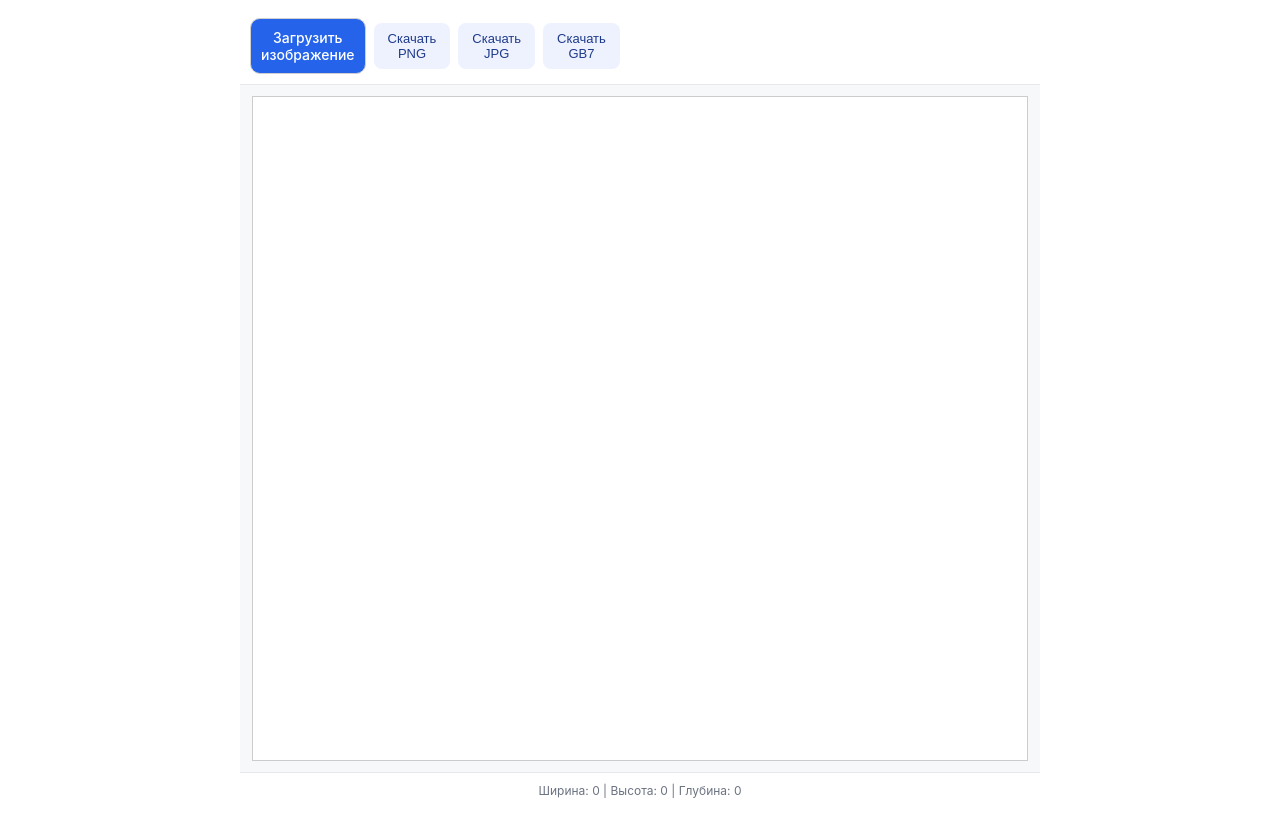
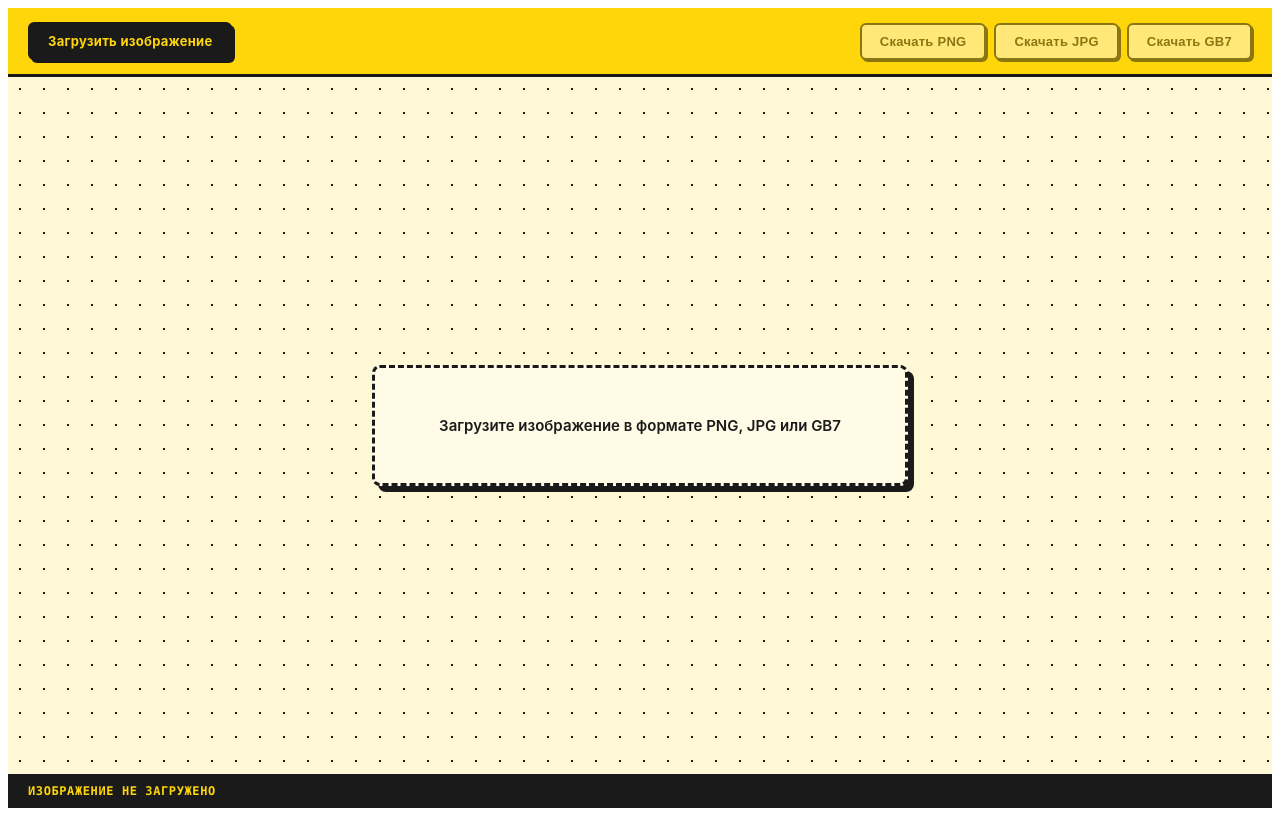
Before and after one commit to FrontendCourseMP/photoshop-alexanderioo, an Angular app: page / in a window 1280 px wide. Built offline with nearby package versions, Linux system fonts and the light colour scheme.

Commit message:
fix gb7 utilt and logic

```diff
--- a/src/app/image-editor/image-editor.component.html
+++ b/src/app/image-editor/image-editor.component.html
@@ -1,28 +1,67 @@
-<div class="app">
+<div class="editor">
   <header class="toolbar">
-    <label class="file-button">
+    <label class="btn btn-primary">
       Загрузить изображение
       <input
         type="file"
+        accept=".png,.jpg,.jpeg,.gb7,image/png,image/jpeg"
         (change)="onFile($event)"
-        accept=".png,.jpg,.jpeg,.gb7"
+        hidden
       />
     </label>
 
-    @for (button of downloadButtons; track button.label) {
-    <button type="button" (click)="button.action()">
-      {{ button.label }}
+    @if (info()?.hasMask) {
+    <button
+      type="button"
+      class="btn"
+      [class.active]="showMasked()"
+      (click)="toggleMask()"
+    >
+      {{ showMasked() ? "Скрыть маскированные" : "Показать маскированные" }}
     </button>
     }
+
+    <div class="toolbar-group">
+      @for (btn of downloadButtons; track btn.label) {
+      <button
+        type="button"
+        class="btn"
+        [disabled]="!hasImage()"
+        (click)="btn.action()"
+      >
+        {{ btn.label }}
+      </button>
+      }
+    </div>
   </header>
 
-  <main class="workspace">
-    <div class="canvas-wrapper">
+  <main class="canvas-area">
+    @if (!hasImage()) {
+    <div class="empty">
+      <p>Загрузите изображение в формате PNG, JPG или GB7</p>
+    </div>
+    }
+
+    <div class="canvas-wrapper" [class.hidden]="!hasImage()">
       <canvas #canvas></canvas>
     </div>
   </main>
 
-  <footer class="status">
-    Ширина: {{ width }} | Высота: {{ height }} | Глубина: {{ depth }}
+  <footer class="status-bar">
+    @if (info(); as i) {
+    <span>
+      Ширина: <b>{{ i.width }}</b> px
+    </span>
+    <span>
+      Высота: <b>{{ i.height }}</b> px
+    </span>
+    <span>
+      Глубина цвета: <b>{{ i.depth }}</b> бит
+    </span>
+    @if (i.hasMask) {
+    <span>Маска: <b>есть</b></span>
+    } } @else {
+    <span>Изображение не загружено</span>
+    }
   </footer>
 </div>
--- a/src/app/image-editor/image-editor.component.less
+++ b/src/app/image-editor/image-editor.component.less
@@ -1,112 +1,200 @@
-.app {
-  display: flex;
-  flex-direction: column;
+:host {
+  display: block;
   height: 100vh;
-  max-width: 390px;
-  margin: 0 auto;
-  font-family: -apple-system, BlinkMacSystemFont, "Segoe UI", sans-serif;
-  background: #f7f8fa;
+  background: #fff8d6;
+  color: #1a1a1a;
+  font-family: -apple-system, BlinkMacSystemFont, "Inter", "Segoe UI",
+    sans-serif;
+  font-size: 14px;
 }
 
-/* ===== Toolbar ===== */
+.editor {
+  display: grid;
+  grid-template-rows: auto 1fr auto;
+  height: 100%;
+  min-height: 0;
+}
 
 .toolbar {
   display: flex;
+  align-items: center;
+  gap: 12px;
+  padding: 14px 20px;
+  background: #ffd60a;
+  border-bottom: 3px solid #1a1a1a;
   flex-wrap: wrap;
+
+  &-group {
+    display: flex;
     gap: 8px;
-  padding: 10px;
-  background: #ffffff;
-  border-bottom: 1px solid #e5e7eb;
+    margin-left: auto;
+  }
 }
 
-.file-button {
-  flex: 1 1 100%;
-  text-align: center;
-  padding: 10px;
-  border-radius: 10px;
-  background: #2563eb;
-  color: white;
-  font-weight: 500;
+.btn {
+  display: inline-flex;
+  align-items: center;
+  justify-content: center;
+  gap: 6px;
+  padding: 9px 18px;
+  background: #fffbe6;
+  color: #1a1a1a;
+  border: 2px solid #1a1a1a;
+  border-radius: 6px;
+  font-size: 13px;
+  font-weight: 700;
+  letter-spacing: 0.02em;
   cursor: pointer;
+  user-select: none;
+  box-shadow: 3px 3px 0 #1a1a1a;
+  transition: transform 0.1s ease, box-shadow 0.1s ease;
 
-  input {
+  &:hover:not(:disabled) {
+    transform: translate(-1px, -1px);
+    box-shadow: 4px 4px 0 #1a1a1a;
+  }
+
+  &:active:not(:disabled) {
+    transform: translate(3px, 3px);
+    box-shadow: 0 0 0 #1a1a1a;
+  }
+
+  &:disabled {
+    opacity: 0.5;
+    cursor: not-allowed;
+    box-shadow: 2px 2px 0 #1a1a1a;
+  }
+
+  &.active {
+    background: #1a1a1a;
+    color: #ffd60a;
+  }
+
+  &-primary {
+    background: #1a1a1a;
+    color: #ffd60a;
+
+    &:hover:not(:disabled) {
+      background: #000;
+    }
+  }
+}
+
+.canvas-area {
+  position: relative;
+  overflow: auto;
+  display: flex;
+  align-items: center;
+  justify-content: center;
+  padding: 32px;
+  min-width: 0;
+  min-height: 0;
+  background-color: #fff8d6;
+  background-image: radial-gradient(circle, #1a1a1a 1.5px, transparent 1.5px);
+  background-size: 24px 24px;
+}
+
+.canvas-wrapper {
+  display: flex;
+  max-width: 100%;
+  max-height: 100%;
+  min-width: 0;
+  min-height: 0;
+
+  &.hidden {
     display: none;
   }
 
-  &:active {
-    background: #1e4ed8;
+  canvas {
+    max-width: 100%;
+    max-height: 100%;
+    width: auto;
+    height: auto;
+    object-fit: contain;
+    display: block;
+    background: #fff;
+    border: 3px solid #1a1a1a;
+    box-shadow: 8px 8px 0 #1a1a1a;
+    image-rendering: pixelated;
   }
 }
 
-button {
-  flex: 1;
-  padding: 8px;
+.empty {
+  display: flex;
+  flex-direction: column;
+  align-items: center;
+  gap: 12px;
+  padding: 48px 64px;
+  background: #fffbe6;
+  border: 3px dashed #1a1a1a;
   border-radius: 8px;
-  border: none;
-  background: #eef2ff;
-  color: #1e3a8a;
-  font-size: 13px;
-  font-weight: 500;
-  cursor: pointer;
+  color: #1a1a1a;
+  text-align: center;
+  box-shadow: 6px 6px 0 #1a1a1a;
 
-  &:active {
-    transform: scale(0.97);
-    background: #dbeafe;
+  p {
+    margin: 0;
+    font-size: 15px;
+    font-weight: 600;
   }
 }
 
-.workspace {
-  flex: 1;
+.status-bar {
   display: flex;
-  justify-content: center;
+  gap: 24px;
+  padding: 10px 20px;
+  background: #1a1a1a;
+  color: #ffd60a;
+  font-size: 12px;
+  font-family: "SF Mono", Menlo, Monaco, "Courier New", monospace;
+  font-weight: 600;
+  letter-spacing: 0.05em;
+  text-transform: uppercase;
+
+  span {
+    display: inline-flex;
     align-items: center;
-  padding: 12px;
-  overflow: hidden; // ключевое
+    gap: 6px;
   }
 
-.canvas-wrapper {
-  width: 100%;
-  height: 100%;
-  max-height: 100%;
-  overflow: hidden; // убираем вылезание
-  display: flex;
-  justify-content: center;
-  align-items: center;
+  b {
+    color: #fff;
+    font-weight: 700;
   }
-canvas {
-  max-width: 100%;
-  max-height: 100%;
-  display: block;
 }
 
-/* ===== Status ===== */
+@media (max-width: 640px) {
+  .toolbar {
+    padding: 10px 12px;
 
-.status {
-  padding: 10px;
-  font-size: 12px;
-  color: #6b7280;
-  background: #ffffff;
-  border-top: 1px solid #e5e7eb;
-  text-align: center;
+    &-group {
+      margin-left: 0;
+      width: 100%;
+    }
   }
 
-/* ===== Desktop fallback ===== */
-
-@media (min-width: 768px) {
-  .app {
-    max-width: 800px;
+  .canvas-area {
+    padding: 16px;
   }
 
-  .toolbar {
-    flex-wrap: nowrap;
+  .status-bar {
+    flex-wrap: wrap;
+    gap: 12px;
+    padding: 8px 12px;
+    font-size: 11px;
   }
 
-  .file-button {
-    flex: 0;
+  .btn {
+    padding: 8px 14px;
+    font-size: 12px;
+    box-shadow: 2px 2px 0 #1a1a1a;
+
+    &:hover:not(:disabled) {
+      box-shadow: 3px 3px 0 #1a1a1a;
+    }
   }
 
-  button {
-    flex: 0;
-    padding: 8px 14px;
+  .canvas-wrapper canvas {
+    box-shadow: 4px 4px 0 #1a1a1a;
   }
 }
--- a/src/app/image-editor/image-editor.component.ts
+++ b/src/app/image-editor/image-editor.component.ts
@@ -1,41 +1,69 @@
-import { Component, ViewChild, ElementRef } from '@angular/core';
-import { NgFor } from '@angular/common';
-import { decodeGB7, encodeGB7 } from '../../utilts/gb7.utilts';
+import {
+  Component,
+  ElementRef,
+  computed,
+  effect,
+  signal,
+  viewChild,
+} from "@angular/core";
+import { decodeGB7, encodeGB7 } from "../../utilts/gb7.utilts";
+
+interface ImageInfo {
+  width: number;
+  height: number;
+  depth: number;
+  hasMask: boolean;
+}
+
 @Component({
-  selector: 'app-image-editor',
+  selector: "app-image-editor",
+  standalone: true,
   imports: [],
-  templateUrl: './image-editor.component.html',
-  styleUrl: './image-editor.component.less',
+  templateUrl: "./image-editor.component.html",
+  styleUrl: "./image-editor.component.less",
 })
 export class ImageEditorComponent {
-  @ViewChild('canvas', { static: true })
-  private readonly canvasRef!: ElementRef<HTMLCanvasElement>;
+  private readonly canvasRef =
+    viewChild.required<ElementRef<HTMLCanvasElement>>("canvas");
 
-  width = 0;
-  height = 0;
-  depth = 0;
+  readonly info = signal<ImageInfo | null>(null);
+  readonly hasImage = computed(() => this.info() !== null);
+  readonly showMasked = signal(false);
+
+  private lastGb7Buffer: ArrayBuffer | null = null;
 
   readonly downloadButtons = [
-    {
-      label: 'Скачать PNG',
-      action: () => this.savePng(),
-    },
-    {
-      label: 'Скачать JPG',
-      action: () => this.saveJpg(),
-    },
-    {
-      label: 'Скачать GB7',
-      action: () => this.saveGb7(),
-    },
-  ];
+    { label: "Скачать PNG", action: () => this.savePng() },
+    { label: "Скачать JPG", action: () => this.saveJpg() },
+    { label: "Скачать GB7", action: () => this.saveGb7() },
+  ] as const;
+
+  constructor() {
+    effect(() => {
+      const show = this.showMasked();
+
+      if (this.lastGb7Buffer) {
+        const { imageData, depth, hasMask } = decodeGB7(
+          this.lastGb7Buffer,
+          show
+        );
+        this.drawImageData(imageData, depth, hasMask);
+      }
+    });
+  }
 
   private get canvas(): HTMLCanvasElement {
-    return this.canvasRef.nativeElement;
+    return this.canvasRef().nativeElement;
   }
 
   private get ctx(): CanvasRenderingContext2D {
-    return this.canvas.getContext('2d')!;
+    const context = this.canvas.getContext("2d");
+
+    if (!context) {
+      throw new Error("Canvas 2D context is not available");
+    }
+
+    return context;
   }
 
   onFile(event: Event): void {
@@ -46,24 +74,38 @@ export class ImageEditorComponent {
       return;
     }
 
-    const ext = file.name.split('.').pop()?.toLowerCase();
+    this.showMasked.set(false);
 
-    if (ext === 'gb7') {
+    const ext = file.name.split(".").pop()?.toLowerCase();
+
+    if (ext === "gb7") {
       this.loadGb7(file);
-      return;
+    } else {
+      this.lastGb7Buffer = null;
+      this.loadDefaultImage(file);
     }
 
-    this.loadDefaultImage(file);
+    input.value = "";
+  }
+
+  toggleMask(): void {
+    this.showMasked.update((value) => !value);
   }
 
   private loadGb7(file: File): void {
     const reader = new FileReader();
 
     reader.onload = () => {
-      const imageData = decodeGB7(reader.result as ArrayBuffer);
+      const buffer = reader.result as ArrayBuffer;
 
-      this.drawImageData(imageData);
-      this.depth = 7;
+      this.lastGb7Buffer = buffer;
+
+      const { imageData, depth, hasMask } = decodeGB7(
+        buffer,
+        this.showMasked()
+      );
+
+      this.drawImageData(imageData, depth, hasMask);
     };
 
     reader.readAsArrayBuffer(file);
@@ -71,6 +113,7 @@ export class ImageEditorComponent {
 
   private loadDefaultImage(file: File): void {
     const image = new Image();
+    const objectUrl = URL.createObjectURL(file);
 
     image.onload = () => {
       this.canvas.width = image.width;
@@ -78,46 +121,58 @@ export class ImageEditorComponent {
 
       this.ctx.drawImage(image, 0, 0);
 
-      this.width = image.width;
-      this.height = image.height;
-      this.depth = 24;
+      this.info.set({
+        width: image.width,
+        height: image.height,
+        depth: 24,
+        hasMask: false,
+      });
 
-      URL.revokeObjectURL(image.src);
+      URL.revokeObjectURL(objectUrl);
     };
 
-    image.src = URL.createObjectURL(file);
+    image.src = objectUrl;
   }
 
-  private drawImageData(imageData: ImageData): void {
+  private drawImageData(
+    imageData: ImageData,
+    depth: number,
+    hasMask: boolean
+  ): void {
     this.canvas.width = imageData.width;
     this.canvas.height = imageData.height;
 
+    this.ctx.clearRect(0, 0, imageData.width, imageData.height);
     this.ctx.putImageData(imageData, 0, 0);
 
-    this.width = imageData.width;
-    this.height = imageData.height;
+    this.info.set({
+      width: imageData.width,
+      height: imageData.height,
+      depth,
+      hasMask,
+    });
   }
 
   private savePng(): void {
-    this.download(this.canvas.toDataURL('image/png'), 'image.png');
+    this.download(this.canvas.toDataURL("image/png"), "image.png");
   }
 
   private saveJpg(): void {
-    this.download(this.canvas.toDataURL('image/jpeg'), 'image.jpg');
+    this.download(this.canvas.toDataURL("image/jpeg"), "image.jpg");
   }
 
   private saveGb7(): void {
     const buffer = encodeGB7(this.ctx, this.canvas.width, this.canvas.height);
-    const blob = new Blob([buffer], { type: 'application/octet-stream' });
+    const blob = new Blob([buffer], { type: "application/octet-stream" });
     const url = URL.createObjectURL(blob);
 
-    this.download(url, 'image.gb7');
+    this.download(url, "image.gb7");
 
     URL.revokeObjectURL(url);
   }
 
   private download(url: string, fileName: string): void {
-    const link = document.createElement('a');
+    const link = document.createElement("a");
 
     link.href = url;
     link.download = fileName;
--- a/src/utilts/gb7.utilts.ts
+++ b/src/utilts/gb7.utilts.ts
@@ -1,29 +1,53 @@
-export function decodeGB7(buffer: ArrayBuffer): ImageData {
+export interface Gb7Image {
+  imageData: ImageData;
+  depth: number;
+  hasMask: boolean;
+}
+
+const GB7_SIGNATURE = [0x47, 0x42, 0x37, 0x1d] as const;
+const GB7_VERSION = 0x01;
+const GB7_HEADER_SIZE = 12;
+const MASK_BIT = 0b10000000;
+const GRAY_MASK = 0b01111111;
+
+export function decodeGB7(buffer: ArrayBuffer, showMasked = false): Gb7Image {
   const view = new DataView(buffer);
 
-  if (
-    view.getUint8(0) !== 0x47 ||
-    view.getUint8(1) !== 0x42 ||
-    view.getUint8(2) !== 0x37 ||
-    view.getUint8(3) !== 0x1d
-  ) {
-    throw new Error('Not GB7');
+  for (let i = 0; i < GB7_SIGNATURE.length; i++) {
+    if (view.getUint8(i) !== GB7_SIGNATURE[i]) {
+      throw new Error("Not a GB7 file");
+    }
   }
 
+  const version = view.getUint8(4);
+
+  if (version !== GB7_VERSION) {
+    throw new Error(`Unsupported GB7 version: ${version}`);
+  }
+
+  const flag = view.getUint8(5);
   const width = view.getUint16(6);
   const height = view.getUint16(8);
-  const flag = view.getUint8(5);
   const hasMask = Boolean(flag & 1);
 
+  const expectedSize = GB7_HEADER_SIZE + width * height;
+
+  if (buffer.byteLength < expectedSize) {
+    throw new Error(
+      `Invalid GB7: expected ${expectedSize} bytes, got ${buffer.byteLength}`
+    );
+  }
+
   const imageData = new ImageData(width, height);
-  let offset = 12;
+
+  let offset = GB7_HEADER_SIZE;
 
   for (let i = 0; i < width * height; i++) {
     const byte = view.getUint8(offset++);
 
-    const gray = byte & 0b01111111;
+    const gray = byte & GRAY_MASK;
     const value = Math.round((gray * 255) / 127);
-    const alpha = hasMask ? (byte & 0b10000000 ? 255 : 0) : 255;
+    const alpha = hasMask && !showMasked ? (byte & MASK_BIT ? 255 : 0) : 255;
 
     const index = i * 4;
 
@@ -33,7 +57,11 @@ export function decodeGB7(buffer: ArrayBuffer): ImageData {
     imageData.data[index + 3] = alpha;
   }
 
-  return imageData;
+  return {
+    imageData,
+    depth: hasMask ? 8 : 7,
+    hasMask,
+  };
 }
 
 export function encodeGB7(
@@ -44,33 +72,43 @@ export function encodeGB7(
   const imageData = ctx.getImageData(0, 0, width, height);
   const data = imageData.data;
 
-  const buffer = new ArrayBuffer(12 + width * height);
+  let hasMask = false;
+
+  for (let i = 3; i < data.length; i += 4) {
+    if (data[i] < 255) {
+      hasMask = true;
+      break;
+    }
+  }
+
+  const buffer = new ArrayBuffer(GB7_HEADER_SIZE + width * height);
   const view = new DataView(buffer);
 
-  view.setUint8(0, 0x47);
-  view.setUint8(1, 0x42);
-  view.setUint8(2, 0x37);
-  view.setUint8(3, 0x1d);
+  for (let i = 0; i < GB7_SIGNATURE.length; i++) {
+    view.setUint8(i, GB7_SIGNATURE[i]);
+  }
 
-  view.setUint8(4, 0x01);
-  view.setUint8(5, 0x00);
-
+  view.setUint8(4, GB7_VERSION);
+  view.setUint8(5, hasMask ? 0x01 : 0x00);
   view.setUint16(6, width);
   view.setUint16(8, height);
-  view.setUint16(10, 0);
+  view.setUint16(10, 0x0000);
 
-  let offset = 12;
+  let offset = GB7_HEADER_SIZE;
 
   for (let i = 0; i < width * height; i++) {
     const index = i * 4;
 
-    const gray = Math.round(
-      (data[index] + data[index + 1] + data[index + 2]) / 3
-    );
+    const r = data[index];
+    const g = data[index + 1];
+    const b = data[index + 2];
+    const a = data[index + 3];
 
+    const gray = Math.round(0.299 * r + 0.587 * g + 0.114 * b);
     const value = Math.round((gray * 127) / 255);
+    const maskBit = hasMask ? (a > 0 ? MASK_BIT : 0) : 0;
 
-    view.setUint8(offset++, value);
+    view.setUint8(offset++, value | maskBit);
   }
 
   return buffer;
```
Also changed, not shown: src/app/app.component.ts (+5 -5 lines). Lines whose indentation alone changed are shown as unchanged.
